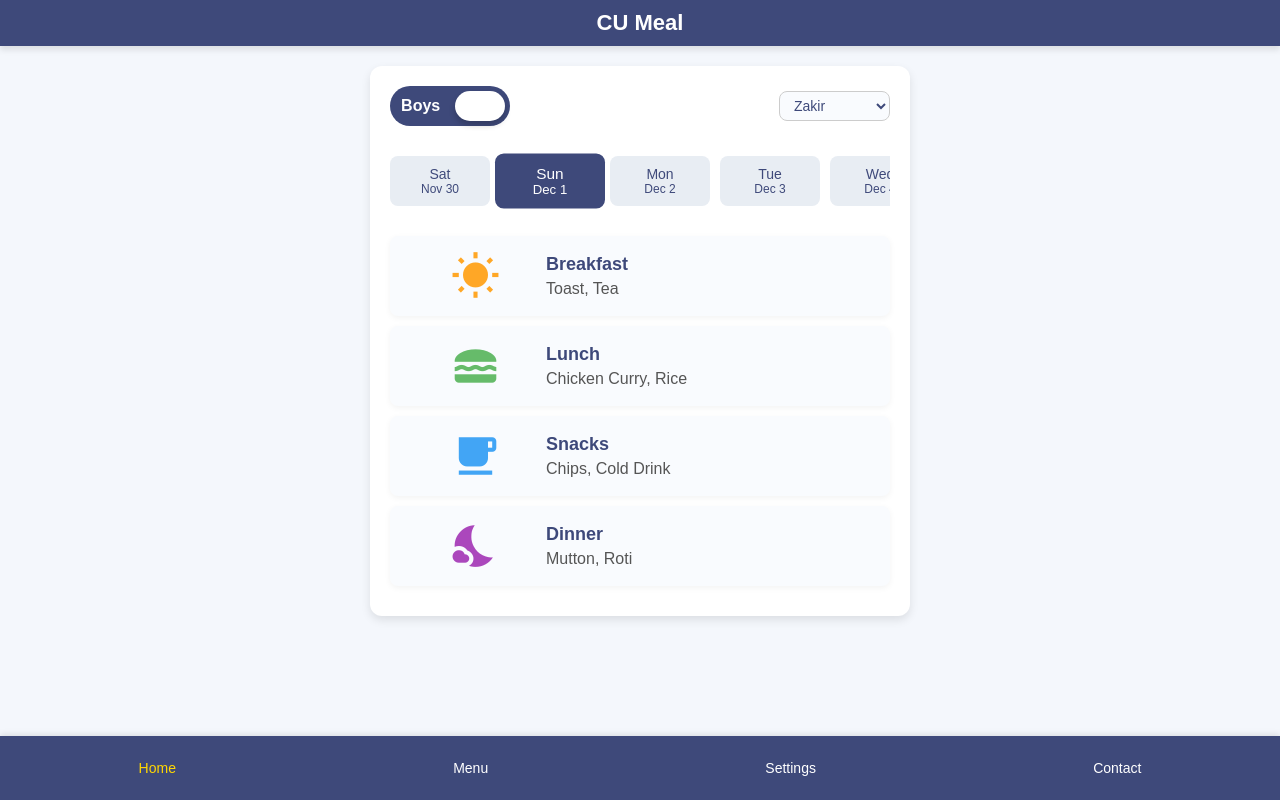
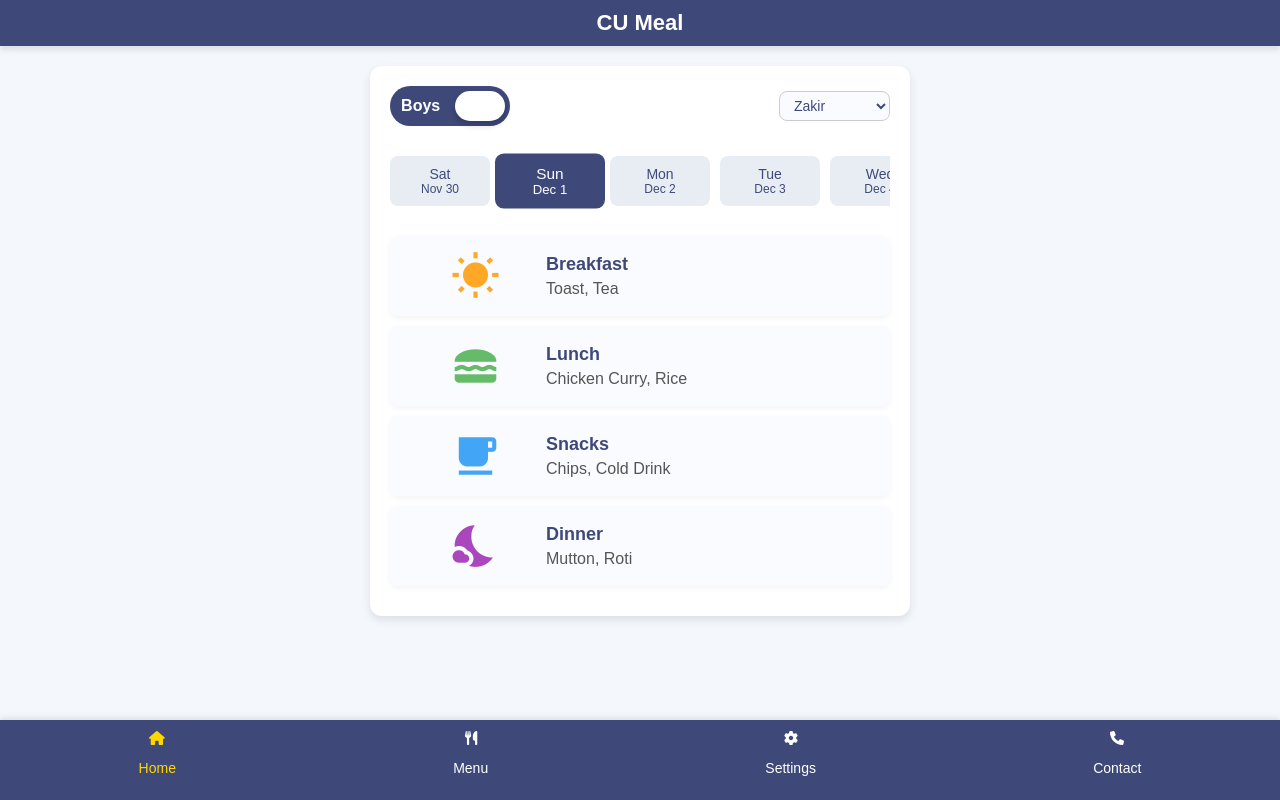
Before and after one commit to pankajmehlaa/apnavista, a website: page meal.html in a window 1280 px wide. Drawn offline with Linux system fonts and the light colour scheme.

Commit message:
Update meal.html

```diff
--- a/meal.html
+++ b/meal.html
@@ -4,6 +4,7 @@
   <meta name="viewport" content="width=device-width, initial-scale=1.0">
   <title>CU Meal</title>
   <!-- Font Awesome Icons -->
+  <script src="https://cdnjs.cloudflare.com/ajax/libs/font-awesome/6.0.0-beta3/js/all.min.js" crossorigin="anonymous"></script>
 
   <link href="https://fonts.googleapis.com/icon?family=Material+Icons" rel="stylesheet">
 
```
